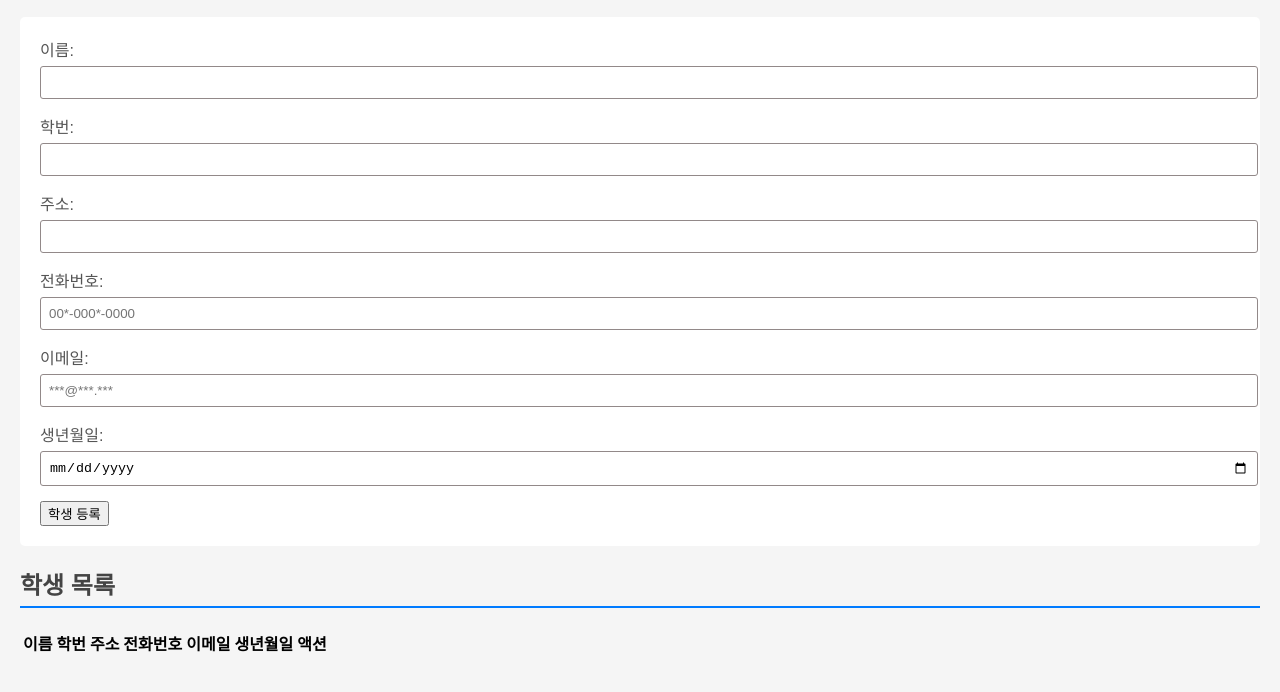
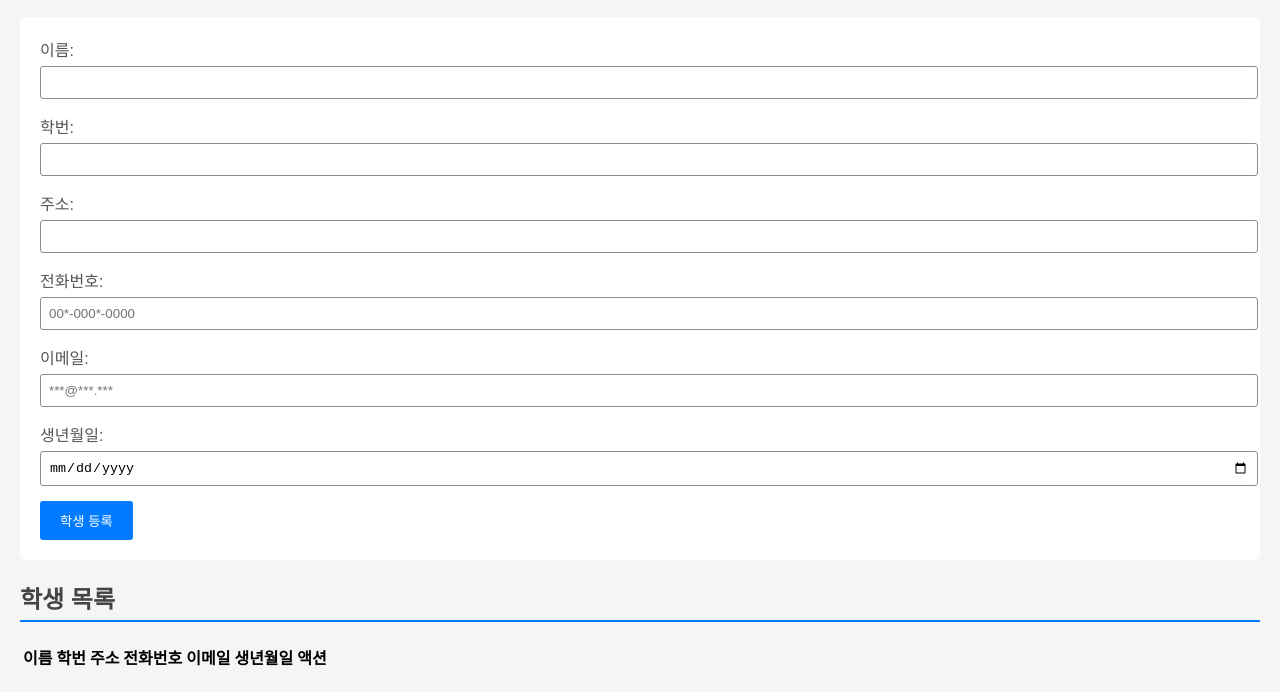
Before and after one commit to ikh0120/Html5_CSS3_javaScript_App, a plain HTML site: page 0student_book_client/student/student-client-step2.html in a window 1280 px wide. Shown: the part 154-846 px from the top of the page. Drawn offline with Linux system fonts and the light colour scheme.

Commit message:
step2 button css

```diff
--- a/0student_book_client/student/student-client-step2.html
+++ b/0student_book_client/student/student-client-step2.html
@@ -56,6 +56,16 @@
         border: 1px solid #928989; /* 1픽셀 두께의 중간 회색 테두리 추가 */
         border-radius: 3px; /* 입력 필드 모서리를 3픽셀만큼 둥글게 만듦 */
       }
+
+      /* 버튼(button) 요소의 기본 스타일을 설정합니다 */
+      button {
+        background-color: #007bff; /* 버튼 배경색을 파란색으로 설정 */
+        color: white; /* 버튼 텍스트 색상을 흰색으로 설정 */
+        padding: 10px 20px; /* 버튼 안쪽 여백: 위아래 10px, 좌우 20px */
+        border: none; /* 버튼의 기본 테두리 제거 */
+        border-radius: 3px; /* 버튼 모서리를 3픽셀만큼 둥글게 만듦 */
+        cursor: pointer; /* 마우스 커서를 손가락 모양으로 변경 */
+      }
     </style>
   </head>
   <body>
```
